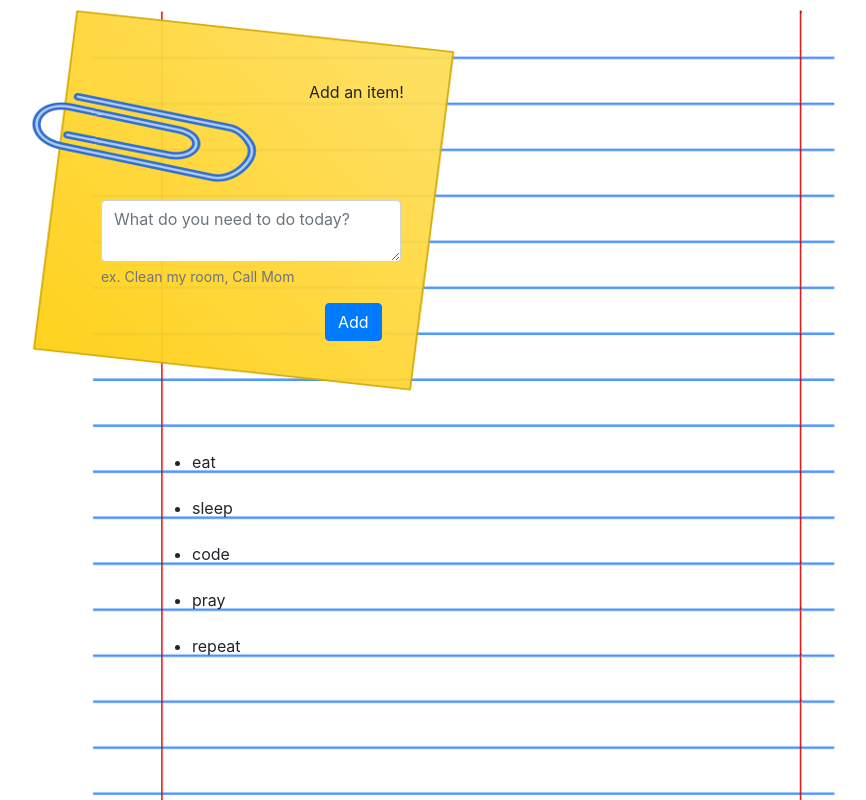
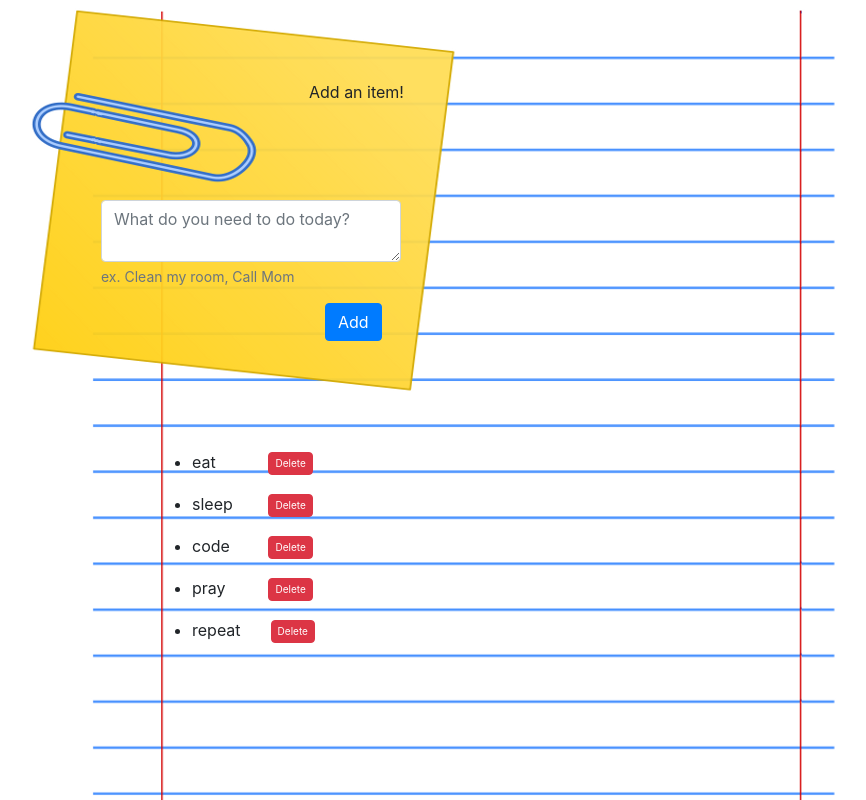
Before and after one commit to AnnaxGrace/react, a React (Create React App) app in the folder todo/: page / in a window 1280 px wide. Shown: the top 800 px of the page, without its empty margins (48-914 px from the left). Built offline with nearby package versions, Linux system fonts and the light colour scheme.

Commit message:
added delete component that renders with the list items

```diff
--- a/todo/src/App.js
+++ b/todo/src/App.js
@@ -1,30 +1,11 @@
-// import logo from './logo.svg';
-import {useState} from 'react';
 
-import logo from './tek_logo.png';
-
-import Todo from './Components/Todo';
+import React from 'react';
 import TodoContainer from './Components/TodoContainer';
 
 function App() {
 
-  const [todos, setTodos] = useState(["eat","sleep","code","pray","repeat"]);  //sample todo items.  these will need to be changed in your app.  Just filler todos, although they are quite important!
-
   return (
     <TodoContainer />
-    // <div className="App">
-    //   <header className="App-header">
-    //     <img src={logo} className="App-logo" alt="logo" />
-    //     <div>
-    //      <br/>
-    //       <p>Create a Todo List App</p>
-    //       <Todo item="1"/>
-    //       <Todo item="2"/>
-    //       <Todo item="3"/>
-    //       {todos.map( (t,i) => <Todo key={i} item={t}/>)}
-    //     </div>
-    //   </header>
-    // </div>
   );
 }
 
--- a/todo/src/Components/DeleteBtn.js
+++ b/todo/src/Components/DeleteBtn.js
@@ -0,0 +1,14 @@
+import React from 'react';
+
+import Button from "react-bootstrap/Button";
+
+
+function DeleteBtn() {
+    return (
+        <>
+           <Button id="delete-btn" variant="danger">Delete</Button>
+        </>
+    )
+}
+
+export default DeleteBtn;
--- a/todo/src/Components/Todo.jsx
+++ b/todo/src/Components/Todo.jsx
@@ -1,12 +1,22 @@
-import React from 'react';
+import React from "react";
+import DeleteBtn from "./DeleteBtn";
+import Col from "react-bootstrap/Col";
+import Row from "react-bootstrap/Row";
 
 
 function Todo(props) {
-    return (
-        <>
-            <li>{props.item}</li>
-        </>
-    )
+  return (
+    <>
+      <li>
+        <Row>
+          <Col>{props.item}</Col>
+          <Col>
+            <DeleteBtn />
+          </Col>
+        </Row>
+      </li>
+    </>
+  );
 }
 
 export default Todo;
--- a/todo/src/Components/assets/css/container.css
+++ b/todo/src/Components/assets/css/container.css
@@ -33,6 +33,12 @@ Form {
 /* ************** */
 
 li {
-    margin-bottom: 22px;
+    margin-bottom: 17px;
     margin-left: 130px;
 }
+
+#delete-btn {
+    font-size: 10px;
+    padding: 3px 6px;
+    /* margin-left: 3px; */
+}
```
Also changed, not shown: 1 other file (tests, documents, lock files or other folders).
